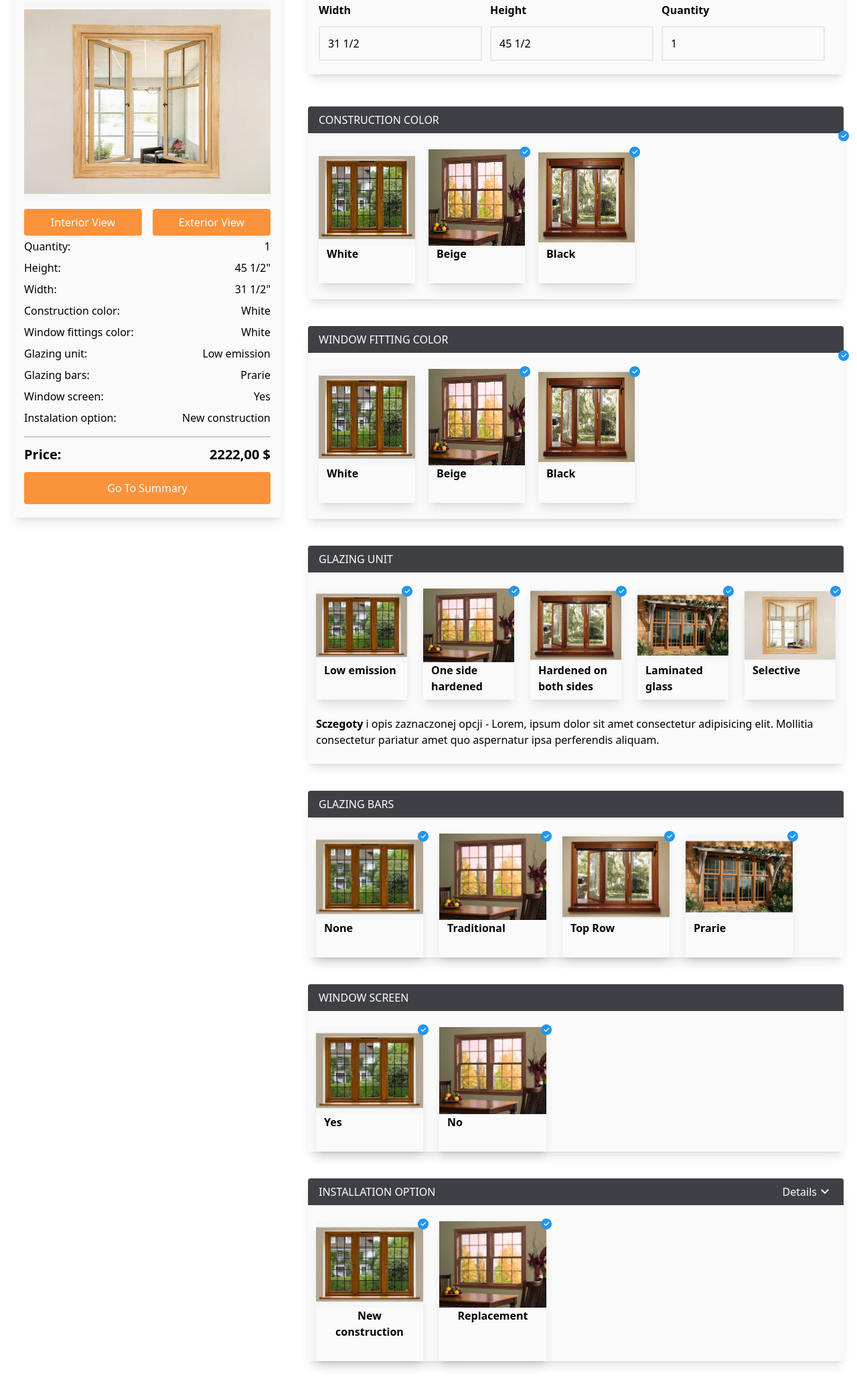
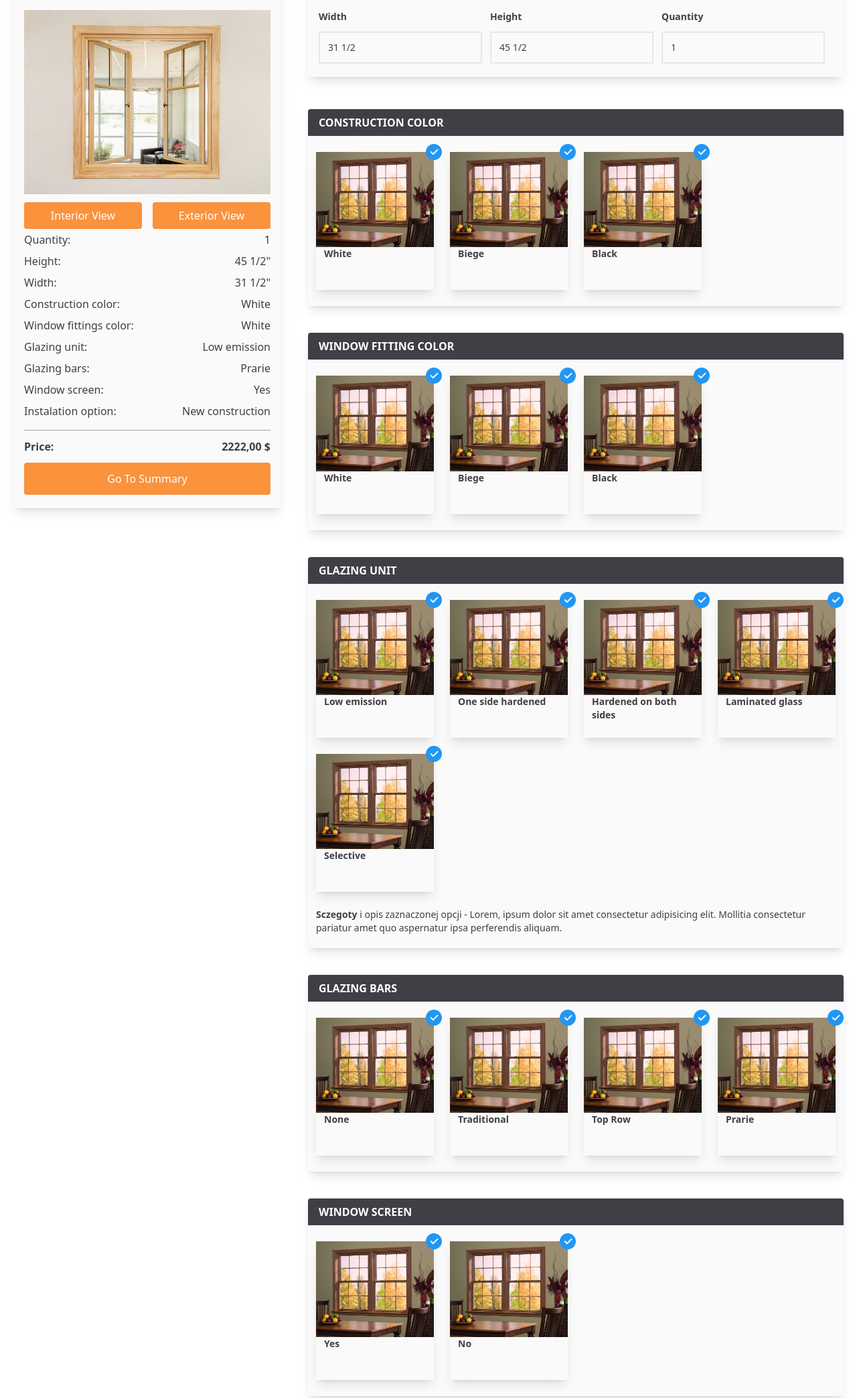
Before and after one commit to UncleDed/windows, a plain HTML site: page index.html in a window 1280 px wide. Shown: the part 241-2329 px from the top of the page at 67% size. Before the commit the page ends 2298 px from the top, so only its background shows below. Drawn offline with nearby package versions, Linux system fonts and the light colour scheme.

Commit message:
Piece of

```diff
--- a/index.html
+++ b/index.html
@@ -7,20 +7,21 @@
     <link rel="preconnect" href="https://fonts.gstatic.com" crossorigin>
     <link href="https://fonts.googleapis.com/css2?family=Rubik:wght@300&display=swap" rel="stylesheet">
     <link rel="stylesheet" href="https://fonts.googleapis.com/css2?family=Material+Symbols+Outlined:opsz,wght,FILL,GRAD@48,400,0,0" />
+    <link href="http://cdnjs.cloudflare.com/ajax/libs/font-awesome/4.3.0/css/font-awesome.css" rel="stylesheet"  type='text/css' />
     <link rel="stylesheet" href="main.css">
     <script src="https://cdn.tailwindcss.com">
     </script>
     <title>DECCO Windows</title>
 </head>
 <body>
-<div class=" text-center">
+<div class=" text-center text-zinc-700">
     <div class="shadow-lg">
         <div class="justify-center flex bg-zinc-700 w-32 h-14">
             <img class="m-auto" src="img/Group.png">
         </div>
     </div>
     <div class="mx-5">
-        <div class="flex mt-4 text-zinc-700 font-medium">
+        <div class="flex mt-4 text-zinc-500 text-xs md:text-sm font-medium">
             <a class="mr-2" href="#">Home</a>
             <a class="mr-2" href="#">&#10095;</a>
             <a class="mr-2" href="#">Configurator</a>
@@ -29,18 +30,18 @@
             <a class="mr-2" href="#">&#10095;</a>
             <a class="mr-2" href="#">Window configurator</a>
         </div>
-        <h1 class="text-left text-4xl my-6"><span class="text-orange-400 font-bold">Set up</span> your Single-Hung Window</h1>
+        <h1 class="text-left text-2xl md:text-5xl font-normal text-zinc-700 mt-6 mb-8"><span class="text-orange-400 font-bold">Set up</span> your Single-Hung Window</h1>
         <div class="flex">
             <div class="w-1/3 rounded-b mr-10">
-                <div class="bg-zinc-50 shadow-lg block">
-                    <p class="bg-zinc-700 px-4 py-2 font-medium text-white text-left rounded-t">YOUR CONFIGURATION</p>
+                <div class="bg-zinc-50 shadow-lg text-sm block">
+                    <p class="bg-zinc-700 px-4 py-2 font-bold text-xs md:text-base text-white text-left rounded-t">YOUR CONFIGURATION</p>
                     <div class="px-4 py-5">
-                        <img class="mb-3" src="img/window4.jpg">
+                        <img class="mb-3" src="img/wwindow4.jpg">
                         <div class="flex">
-                            <button class="w-1/2 bg-orange-400 mr-4 py-2 font-medium text-white rounded">Interior View</button>
-                            <button class="w-1/2 bg-orange-400 py-2 font-medium text-white rounded">Exterior View</button>
+                            <button class="w-1/2 bg-orange-400 mr-4 py-2 font-medium text-xs md:text-base text-white rounded">Interior View</button>
+                            <button class="w-1/2 bg-orange-400 py-2 font-medium text-xs md:text-base text-white rounded">Exterior View</button>
                         </div>
-                        <div class="grid grid-cols-2 leading-8">
+                        <div class="grid grid-cols-2 text-xs md:text-base leading-5 md:leading-8">
                             <div class="text-left">Quantity:</div>
                             <div class="text-right">1</div>
                             <div class="text-left">Height:</div>
@@ -62,23 +63,23 @@
                         </div>
                         <hr class="border-zinc-400">
                         <div class="grid grid-cols-2 py-3 text-xl">
-                            <div class="font-bold text-left">Price:</div>
-                            <div class="font-bold text-right">2222,00 $</div>
+                            <div class="font-bold text-xs md:text-base text-left">Price:</div>
+                            <div class="font-bold text-xs md:text-base text-right">2222,00 $</div>
                         </div>
-                        <button class="w-full py-3 bg-orange-400 font-medium text-white rounded">Go To Summary</button>
+                        <button class="w-full py-3 bg-orange-400 font-medium text-xs md:text-base text-white rounded">Go To Summary</button>
                     </div>
                 </div>
             </div>
             <div class="w-2/3">
                 <div class="block rounded-b bg-zinc-50 shadow-lg">
-                    <div class="bg-zinc-700 px-4 py-2 font-medium text-white text-left rounded-t">
+                    <div class="bg-zinc-700 px-4 py-2 font-bold text-white text-left rounded-t">
                         <div class="grid grid-cols-2">
-                            <div class="text-left">SIZE</div>
-                            <div class="text-right justify-end flex">Details <span class="material-symbols-outlined">expand_more</span></div>
+                            <div class="text-left text-xs md:text-base">SIZE</div>
+                            <div class="text-right justify-end flex text-xs md:text-base">Details <span class="material-symbols-outlined">expand_more</span></div>
                         </div>
                     </div>
                     <div class="">
-                        <div class="grid grid-cols-3 text-left px-4 py-5 mb-12 focus:border-blue-500">
+                        <div class="grid grid-cols-3 text-zinc-700 text-left text-xs md:text-sm px-4 py-5 mb-12 focus:border-blue-500">
                             <p class="font-bold">Width</p>
                             <p class="font-bold">Height</p>
                             <p class="font-bold">Quantity</p>
@@ -88,140 +89,172 @@
                         </div>
                     </div>
                 </div>
-                <div class="block text-left bg-zinc-50 rounded-b shadow-lg mb-10">
-                    <p class="bg-zinc-700 px-4 py-2 font-medium text-white rounded-t">CONSTRUCTION COLOR</p>
-                    <div class="flex font-bold py-6 px-4 relative">
-                        <div class="shadow-lg mr-5 ">
-                        <!-- <div class="shadow-lg mr-5 active:outline-none active:border-blue-500 active:border-2"> -->
-                            <img class="w-36 h-36" src="img/window.jpg">
-                            <img class="absolute w-4 -top-1 -right-2" src="img/check.png">
-                            <p class="px-3 mb-8">White</p>
+                <div class="block text-left font-bold bg-zinc-50 rounded-b shadow-lg mb-10">
+                    <p class="bg-zinc-700 px-4 py-2 font-bold text-xs md:text-base text-white rounded-t">CONSTRUCTION COLOR</p>
+                    <div class="flex text-xs md:text-sm leading-5 flex-wrap my-3 relative">
+                        <div class="relative p-3 w-1/3 xl:w-1/4 2xl:w-1/5">
+                            <div class="shadow-lg mb-3 relative">
+                                <img class="w-full" src="img/window1.jpg">
+                                <img class="absolute w-6 -top-3 -right-3" src="img/check.png">
+                                <p class="px-3 h-16">White</p>
+                            </div>
                         </div>
-                        <div class="shadow-lg mr-5 relative">
-                            <img class="w-36 h-36" src="img/window1.jpg">
-                            <img class="absolute w-4 -top-1 -right-2" src="img/check.png">
-                            <p class="px-3">Beige</p>
+                        <div class="relative p-3 w-1/3 xl:w-1/4 2xl:w-1/5">
+                            <div class="shadow-lg relative">
+                                <img class="w-full" src="img/window1.jpg">
+                                <img class="absolute w-6 -top-3 -right-3" src="img/check.png">
+                                <p class="px-3 h-16">Biege</p>
+                            </div>
                         </div>
-                        <div class="shadow-lg relative">
-                            <img class="w-36 h-36" src="img/window2.jpg">
-                            <img class="absolute w-4 -top-1 -right-2" src="img/check.png">
-                            <p class="px-3 text-sky-">Black</p>
+                        <div class="relative p-3 w-1/3 xl:w-1/4 2xl:w-1/5">
+                            <div class="shadow-lg relative">
+                                <img class="w-full" src="img/window1.jpg">
+                                <img class="absolute w-6 -top-3 -right-3" src="img/check.png">
+                                <p class="px-3 h-16">Black</p>
+                            </div>
                         </div>
                     </div>
                 </div>
-                <div class="block text-left bg-zinc-50 rounded-b shadow-lg mb-10">
-                    <p class="bg-zinc-700 px-4 py-2 font-medium text-white rounded-t">WINDOW FITTING COLOR</p>
-                    <div class="flex font-bold py-6 px-4 relative">
-                        <div class="shadow-lg mr-5 ">
-                        <!-- <div class="shadow-lg mr-5 active:outline-none active:border-blue-500 active:border-2"> -->
-                            <img class="w-36 h-36" src="img/window.jpg">
-                            <img class="absolute w-4 -top-1 -right-2" src="img/check.png">
-                            <p class="px-3 mb-8">White</p>
+                <div class="block text-left font-bold bg-zinc-50 rounded-b shadow-lg mb-10">
+                    <p class="bg-zinc-700 px-4 py-2 text-xs md:text-base text-white rounded-t">WINDOW FITTING COLOR</p>
+                    <div class="flex text-xs md:text-sm leading-5 flex-wrap  my-3 relative">
+                        <div class="relative p-3 w-1/3 xl:w-1/4 2xl:w-1/5">
+                            <div class="shadow-lg mb-3 relative">
+                                <img class="w-full" src="img/window1.jpg">
+                                <img class="absolute w-6 -top-3 -right-3" src="img/check.png">
+                                <p class="px-3 h-16">White</p>
+                            </div>
                         </div>
-                        <div class="shadow-lg mr-5 relative">
-                            <img class="w-36 h-36" src="img/window1.jpg">
-                            <img class="absolute w-4 -top-1 -right-2" src="img/check.png">
-                            <p class="px-3">Beige</p>
+                        <div class="relative p-3 w-1/3 xl:w-1/4 2xl:w-1/5">
+                            <div class="shadow-lg relative">
+                                <img class="w-full" src="img/window1.jpg">
+                                <img class="absolute w-6 -top-3 -right-3" src="img/check.png">
+                                <p class="px-3 h-16">Biege</p>
+                            </div>
                         </div>
-                        <div class="shadow-lg relative">
-                            <img class="w-36 h-36" src="img/window2.jpg">
-                            <img class="absolute w-4 -top-1 -right-2" src="img/check.png">
-                            <p class="px-3 text-sky-">Black</p>
+                        <div class="relative p-3 w-1/3 xl:w-1/4 2xl:w-1/5">
+                            <div class="shadow-lg relative">
+                                <img class="w-full" src="img/window1.jpg">
+                                <img class="absolute w-6 -top-3 -right-3" src="img/check.png">
+                                <p class="px-3 h-16">Black</p>
+                            </div>
                         </div>
                     </div>
                 </div>
-                <div class="block text-left bg-zinc-50 rounded-b shadow-lg mb-10">
-                    <p class="bg-zinc-700 px-4 py-2 font-medium text-white rounded-t">GLAZING UNIT</p>
-                    <div class="flex font-bold my-6 relative">
-                        <div class="shadow-lg mx-3 relative w-1/5">
-                        <!-- <div class="shadow-lg mr-5 active:outline-none active:border-blue-500 active:border-2"> -->
-                            <img class="w-full" src="img/window.jpg">
-                            <img class="absolute w-4 -top-1 -right-2" src="img/check.png">
-                            <p class="px-3 mb-8">Low emission</p>
+                <div class="block text-left font-bold bg-zinc-50 rounded-b shadow-lg mb-10">
+                    <p class="bg-zinc-700 px-4 py-2 text-xs md:text-base text-white rounded-t">GLAZING UNIT</p>
+                    <div class="flex flex-wrap text-xs md:text-sm leading-5 my-3 relative">
+                        <div class="relative p-3 w-1/3 xl:w-1/4 2xl:w-1/5">
+                            <div class="shadow-lg relative">
+                                <img class="w-full" src="img/window1.jpg">
+                                <img class="absolute w-6 -top-3 -right-3" src="img/check.png">
+                                <p class="px-3 h-16">Low emission</p>
+                            </div>
                         </div>
-                        <div class="shadow-lg mx-3 relative w-1/5">
-                            <img class="w-full" src="img/window1.jpg">
-                            <img class="absolute w-4 -top-1 -right-2" src="img/check.png">
-                            <p class="px-3">One side hardened</p>
+                        <div class="relative p-3 w-1/3 xl:w-1/4 2xl:w-1/5">
+                            <div class="shadow-lg relative">
+                                <img class="w-full" src="img/window1.jpg">
+                                <img class="absolute w-6 -top-3 -right-3" src="img/check.png">
+                                <p class="px-3 h-16">One side hardened</p>
+                            </div>
                         </div>
-                        <div class="shadow-lg mx-3 relative w-1/5">
-                            <img class="w-full" src="img/window2.jpg">
-                            <img class="absolute w-4 -top-1 -right-2" src="img/check.png">
-                            <p class="px-3 text-sky-">Hardened on both sides</p>
+                        <div class="relative p-3 w-1/3 xl:w-1/4 2xl:w-1/5">
+                            <div class="shadow-lg relative">
+                                <img class="w-full" src="img/window1.jpg">
+                                <img class="absolute w-6 -top-3 -right-3" src="img/check.png">
+                                <p class="px-3 h-16">Hardened on both sides</p>
+                            </div>
                         </div>
-                        <div class="shadow-lg mx-3 relative w-1/5">
-                            <img class="w-full" src="img/window3.jpg">
-                            <img class="absolute w-4 -top-1 -right-2" src="img/check.png">
-                            <p class="px-3">Laminated glass</p>
+                        <div class="relative p-3 w-1/3 xl:w-1/4 2xl:w-1/5">
+                            <div class="shadow-lg relative">
+                                <img class="w-full" src="img/window1.jpg">
+                                <img class="absolute w-6 -top-3 -right-3" src="img/check.png">
+                                <p class="px-3 h-16">Laminated glass</p>
+                            </div>
                         </div>
-                        <div class="shadow-lg mx-3 relative w-1/5">
-                            <img class="w-full" src="img/window4.jpg">
-                            <img class="absolute w-4 -top-1 -right-2" src="img/check.png">
-                            <p class="px-3">Selective</p>
+                        <div class="relative p-3 w-1/3 xl:w-1/4 2xl:w-1/5">
+                            <div class="shadow-lg relative">
+                                <img class="w-full" src="img/window1.jpg">
+                                <img class="absolute w-6 -top-3 -right-3" src="img/check.png">
+                                <p class="px-3 h-16">Selective</p>
+                            </div>
                         </div>
                     </div>
-                    <p class="px-3 pb-6"><span class="font-bold">Sczegoty</span> i opis zaznaczonej opcji - Lorem, ipsum dolor sit amet consectetur adipisicing elit. Mollitia consectetur pariatur amet quo aspernatur ipsa perferendis aliquam.</p>
+                    <p class="px-3 pb-5 text-xs md:text-sm leading-4 font-normal"><span class="font-bold">Sczegoty</span> i opis zaznaczonej opcji - Lorem, ipsum dolor sit amet consectetur adipisicing elit. Mollitia consectetur pariatur amet quo aspernatur ipsa perferendis aliquam.</p>
                 </div>
-                <div class="block text-left bg-zinc-50 rounded-b shadow-lg mb-10">
-                    <p class="bg-zinc-700 px-4 py-2 font-medium text-white rounded-t">GLAZING BARS</p>
-                    <div class="flex font-bold my-6 relative">
-                        <div class="shadow-lg mx-3 relative w-1/5">
-                        <!-- <div class="shadow-lg mr-5 active:outline-none active:border-blue-500 active:border-2"> -->
-                            <img class="w-full" src="img/window.jpg">
-                            <img class="absolute w-4 -top-1 -right-2" src="img/check.png">
-                            <p class="px-3 mb-8">None</p>
+                <div class="block text-left font-bold bg-zinc-50 rounded-b shadow-lg mb-10">
+                    <p class="bg-zinc-700 px-4 py-2 text-xs md:text-base text-white rounded-t">GLAZING BARS</p>
+                    <div class="flex text-xs md:text-sm leading-5 flex-wrap my-3 relative">
+                        <div class="relative p-3 w-1/3 xl:w-1/4 2xl:w-1/5">
+                            <div class="shadow-lg  mb-3 relative">
+                                <img class="w-full" src="img/window1.jpg">
+                                <img class="absolute w-6 -top-3 -right-3" src="img/check.png">
+                                <p class="px-3 h-16">None</p>
+                            </div>
                         </div>
-                        <div class="shadow-lg mx-3 relative w-1/5">
-                            <img class="w-full" src="img/window1.jpg">
-                            <img class="absolute w-4 -top-1 -right-2" src="img/check.png">
-                            <p class="px-3">Traditional</p>
+                        <div class="relative p-3 w-1/3 xl:w-1/4 2xl:w-1/5">
+                            <div class="shadow-lg relative">
+                                <img class="w-full" src="img/window1.jpg">
+                                <img class="absolute w-6 -top-3 -right-3" src="img/check.png">
+                                <p class="px-3 h-16">Traditional</p>
+                            </div>
                         </div>
-                        <div class="shadow-lg mx-3 relative w-1/5">
-                            <img class="w-full" src="img/window2.jpg">
-                            <img class="absolute w-4 -top-1 -right-2" src="img/check.png">
-                            <p class="px-3 text-sky-">Top Row</p>
+                        <div class="relative p-3 w-1/3 xl:w-1/4 2xl:w-1/5">
+                            <div class="shadow-lg relative">
+                                <img class="w-full" src="img/window1.jpg">
+                                <img class="absolute w-6 -top-3 -right-3" src="img/check.png">
+                                <p class="px-3 h-16">Top Row</p>
+                            </div>
                         </div>
-                        <div class="shadow-lg mx-3 relative w-1/5">
-                            <img class="w-full" src="img/window3.jpg">
-                            <img class="absolute w-4 -top-1 -right-2" src="img/check.png">
-                            <p class="px-3">Prarie</p>
+                        <div class="relative p-3 w-1/3 xl:w-1/4 2xl:w-1/5">
+                            <div class="shadow-lg relative">
+                                <img class="w-full" src="img/window1.jpg">
+                                <img class="absolute w-6 -top-3 -right-3" src="img/check.png">
+                                <p class="px-3 h-16">Prarie</p>
+                            </div>
                         </div>
                     </div>
                 </div>
-                <div class="block text-left bg-zinc-50 rounded-b shadow-lg mb-10">
-                    <p class="bg-zinc-700 px-4 py-2 font-medium text-white rounded-t">WINDOW SCREEN</p>
-                    <div class="flex font-bold my-6 relative">
-                        <div class="shadow-lg mx-3 relative w-1/5">
-                        <!-- <div class="shadow-lg mr-5 active:outline-none active:border-blue-500 active:border-2"> -->
-                            <img class="w-full" src="img/window.jpg">
-                            <img class="absolute w-4 -top-1 -right-2" src="img/check.png">
-                            <p class="px-3 mb-8">Yes</p>
+                <div class="block text-left font-bold bg-zinc-50 rounded-b shadow-lg mb-10">
+                    <p class="bg-zinc-700 px-4 py-2 text-xs md:text-base text-white rounded-t">WINDOW SCREEN</p>
+                    <div class="flex text-xs md:text-sm leading-5 flex-wrap my-3 relative">
+                        <div class="relative p-3 w-1/3 xl:w-1/4 2xl:w-1/5">
+                            <div class="shadow-lg mb-3 relative">
+                                <img class="w-full" src="img/window1.jpg">
+                                <img class="absolute w-6 -top-3 -right-3" src="img/check.png">
+                                <p class="px-3 h-16">Yes</p>
+                            </div>
                         </div>
-                        <div class="shadow-lg mx-3 relative w-1/5">
-                            <img class="w-full" src="img/window1.jpg">
-                            <img class="absolute w-4 -top-1 -right-2" src="img/check.png">
-                            <p class="px-3">No</p>
+                        <div class="relative p-3 w-1/3 xl:w-1/4 2xl:w-1/5">
+                            <div class="shadow-lg relative">
+                                <img class="w-full" src="img/window1.jpg">
+                                <img class="absolute w-6 -top-3 -right-3" src="img/check.png">
+                                <p class="px-3 h-16">No</p>
+                            </div>
                         </div>
                     </div>
                 </div>
-                <div class="block rounded-b bg-zinc-50 shadow-lg">
-                    <div class="bg-zinc-700 px-4 py-2 font-medium text-white text-left rounded-t">
+                <div class="block font-bold rounded-b bg-zinc-50 shadow-lg">
+                    <div class="bg-zinc-700 px-4 py-2 text-white text-left rounded-t">
                         <div class="grid grid-cols-2">
-                            <div class="text-left">INSTALLATION OPTION</div>
-                            <div class="text-right justify-end flex">Details <span class="material-symbols-outlined">expand_more</span></div>
+                            <div class="text-left text-xs md:text-base">INSTALLATION OPTION</div>
+                            <div class="text-right justify-end flex text-xs md:text-base">Details <span class="material-symbols-outlined">expand_more</span></div>
                         </div>
                     </div>
-                    <div class="flex font-bold my-6 relative">
-                        <div class="shadow-lg mx-3 relative w-1/5">
-                        <!-- <div class="shadow-lg mr-5 active:outline-none active:border-blue-500 active:border-2"> -->
-                            <img class="w-full" src="img/window.jpg">
-                            <img class="absolute w-4 -top-1 -right-2" src="img/check.png">
-                            <p class="px-3 mb-8">New construction</p>
+                    <div class="flex text-xs md:text-sm leading-5 flex-wrap text-left mt-3 relative">
+                        <div class="relative p-3 w-1/3 xl:w-1/4 2xl:w-1/5">
+                            <div class="shadow-lg mb-3 relative">
+                                <img class="w-full" src="img/window1.jpg">
+                                <img class="absolute w-6 -top-3 -right-3" src="img/check.png">
+                                <p class="px-3 h-16 ">New construction</p>
+                            </div>
                         </div>
-                        <div class="shadow-lg mx-3 relative w-1/5">
-                            <img class="w-full h-fit object-contain" src="img/window1.jpg">
-                            <img class="absolute w-4 -top-1 -right-2" src="img/check.png">
-                            <p class="px-3">Replacement</p>
+                        <div class="relative p-3 w-1/3 xl:w-1/4 2xl:w-1/5">
+                            <div class="shadow-lg relative">
+                                <img class="w-full" src="img/window1.jpg">
+                                <img class="absolute w-6 -top-3 -right-3" src="img/check.png">
+                                <p class="px-3 h-16">Replacement</p>
+                            </div>
                         </div>
                     </div>
                 </div>
```
Also changed, not shown: index1.html (added, +103 -0 lines), main.css (+7 -4 lines), img/check.svg (added), img/check_adobe_express.svg (added), img/wwindow.jpg (added), img/wwindow2.jpg (added), img/wwindow3.jpg (added), img/wwindow4.jpg (added), img/wwindow5.jpg (added).
